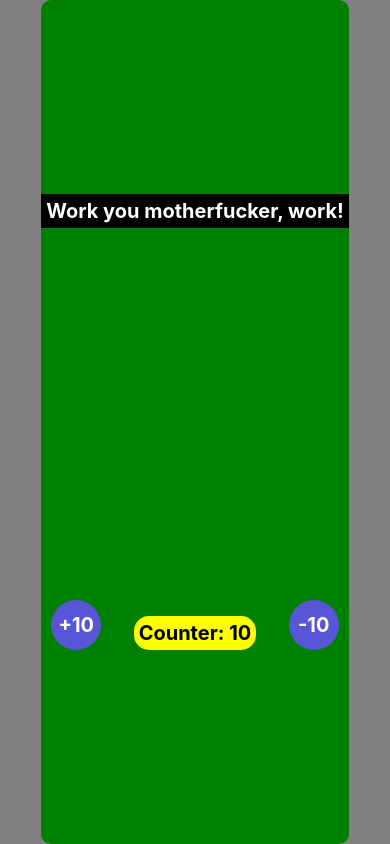
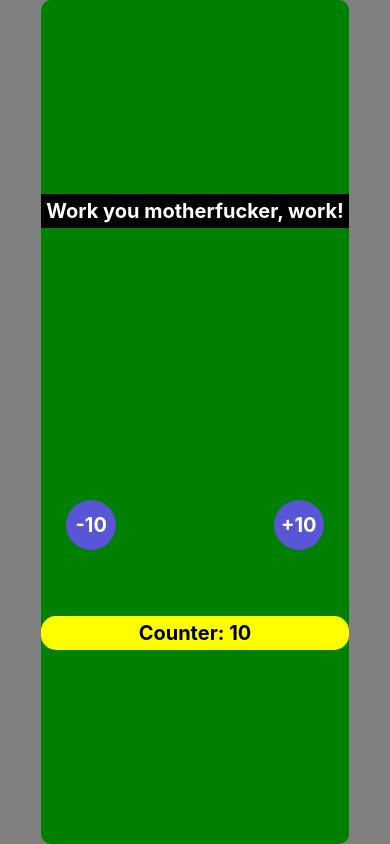
Before and after one commit to Friosn/counter-and-comps, a React Native app: screen / in a window 390 px wide. Built offline with nearby package versions, Linux system fonts and the light colour scheme.

Commit message:
Fab component

```diff
--- a/src/components/Counter.tsx
+++ b/src/components/Counter.tsx
@@ -1,27 +1,17 @@
 import React, {useState} from 'react';
-import {StyleSheet, Text, TouchableOpacity, View} from 'react-native';
+import {StyleSheet, Text, View} from 'react-native';
+import Fab from './Fab';
 
 export const Counter = () => {
   const [counter, setCounter] = useState(10);
 
   return (
-    <View style={{justifyContent: 'space-around'}}>
-      <Text style={styles.counterText}>Counter: {counter}</Text>
-
-      <TouchableOpacity
-        style={styles.fabLocationPlus}
-        onPressIn={() => setCounter(counter + 10)}>
-        <View style={styles.fab}>
-          <Text style={styles.fabText}>+10</Text>
-        </View>
-      </TouchableOpacity>
-      <TouchableOpacity
-        style={styles.fabLocationMinus}
-        onPressIn={() => setCounter(counter - 10)}>
-        <View style={styles.fab}>
-          <Text style={styles.fabText}>-10</Text>
-        </View>
-      </TouchableOpacity>
+    <View>
+      <View style={{top: 0}}>
+        <Text style={styles.counterText}>Counter: {counter}</Text>
+      </View>
+      <Fab position="br" title="+10" onPress={() => setCounter(counter + 10)} />
+      <Fab position="bl" title="-10" onPress={() => setCounter(counter - 10)} />
     </View>
   );
 };
@@ -29,7 +19,8 @@ export const Counter = () => {
 const styles = StyleSheet.create({
   counterText: {
     fontSize: 20,
-    alignSelf: 'center',
+    top: 0,
+    textAlign: 'center',
     fontWeight: 'bold',
     backgroundColor: 'yellow',
     borderRadius: 15,
@@ -37,43 +28,7 @@ const styles = StyleSheet.create({
   },
   container: {
     flex: 1,
-    padding: 24,
     backgroundColor: '#eaeaea',
-  },
-  title: {
-    marginTop: 16,
-    paddingVertical: 8,
-    borderWidth: 4,
-    borderColor: '#20232a',
-    borderRadius: 8,
-    backgroundColor: '#61dafb',
-    color: '#20232a',
-    textAlign: 'center',
-    fontSize: 30,
-    fontWeight: 'bold',
-  },
-  fabLocationMinus: {
-    position: 'absolute',
-    bottom: 0,
-    right: 10,
-  },
-  fabLocationPlus: {
-    position: 'absolute',
-    bottom: 0,
-    left: 10,
-  },
-
-  fab: {
-    backgroundColor: '#5856D6',
-    width: 50,
-    height: 50,
-    borderRadius: 100,
-    justifyContent: 'center',
-  },
-  fabText: {
-    color: 'white',
-    fontSize: 20,
-    fontWeight: 'bold',
-    alignSelf: 'center',
+    justifyContent: 'space-around',
   },
 });
--- /dev/null
+++ b/src/components/Fab.tsx
@@ -0,0 +1,54 @@
+import React from 'react';
+import {StyleSheet, TouchableOpacity, View} from 'react-native';
+import {Text} from 'react-native';
+
+interface Props {
+  title: string;
+  position: 'br' | 'bl';
+  onPress: () => void;
+}
+
+const Fab = ({title, onPress, position = 'br'}: Props) => {
+  return (
+    <View>
+      <TouchableOpacity
+        style={[
+          styles.fabLocation,
+          position === 'bl' ? styles.left : styles.right,
+        ]}
+        onPress={onPress}>
+        <View style={styles.fab}>
+          <Text style={styles.fabText}>{title}</Text>
+        </View>
+      </TouchableOpacity>
+    </View>
+  );
+};
+
+const styles = StyleSheet.create({
+  fabLocation: {
+    position: 'absolute',
+    bottom: 100,
+  },
+  left: {
+    left: 25,
+  },
+  right: {
+    right: 25,
+  },
+  fab: {
+    backgroundColor: '#5856D6',
+    width: 50,
+    height: 50,
+    borderRadius: 100,
+    justifyContent: 'center',
+  },
+  fabText: {
+    color: 'white',
+    fontSize: 20,
+    fontWeight: 'bold',
+    alignSelf: 'center',
+  },
+});
+
+export default Fab;
```
